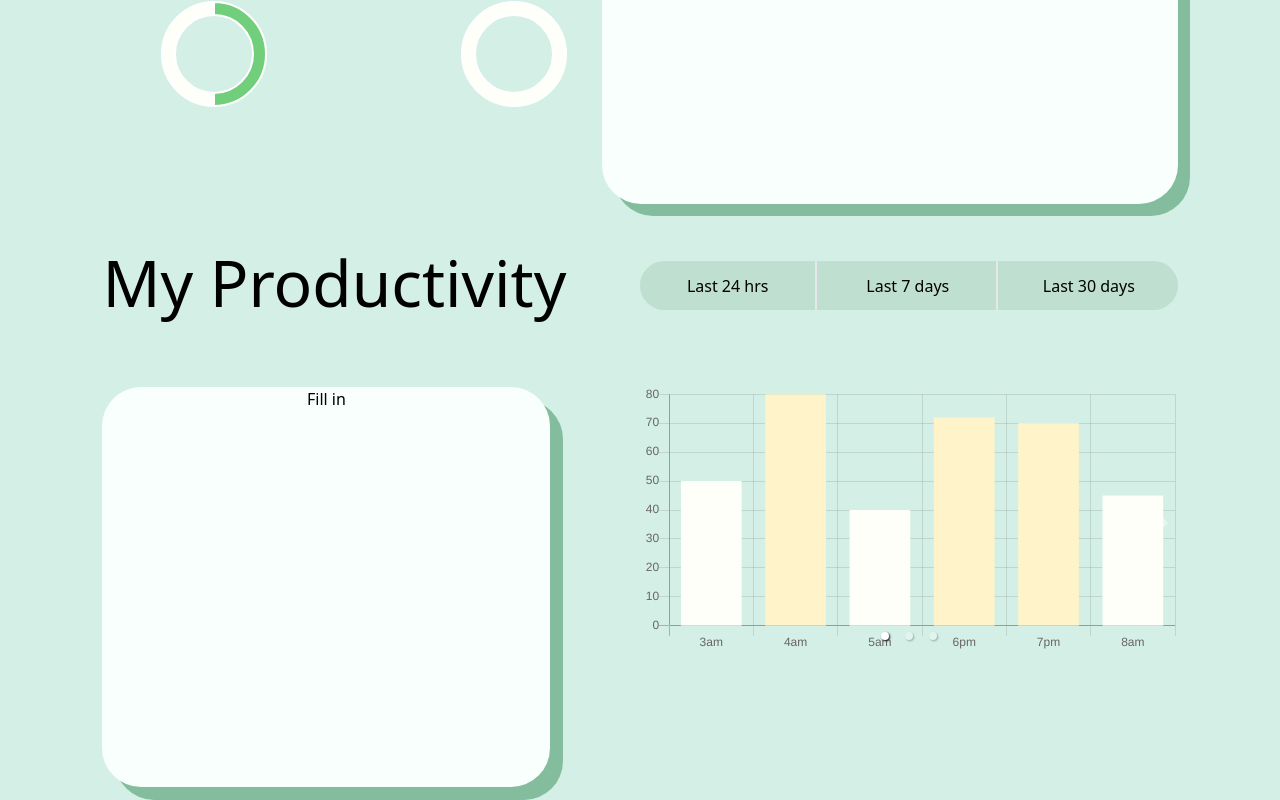
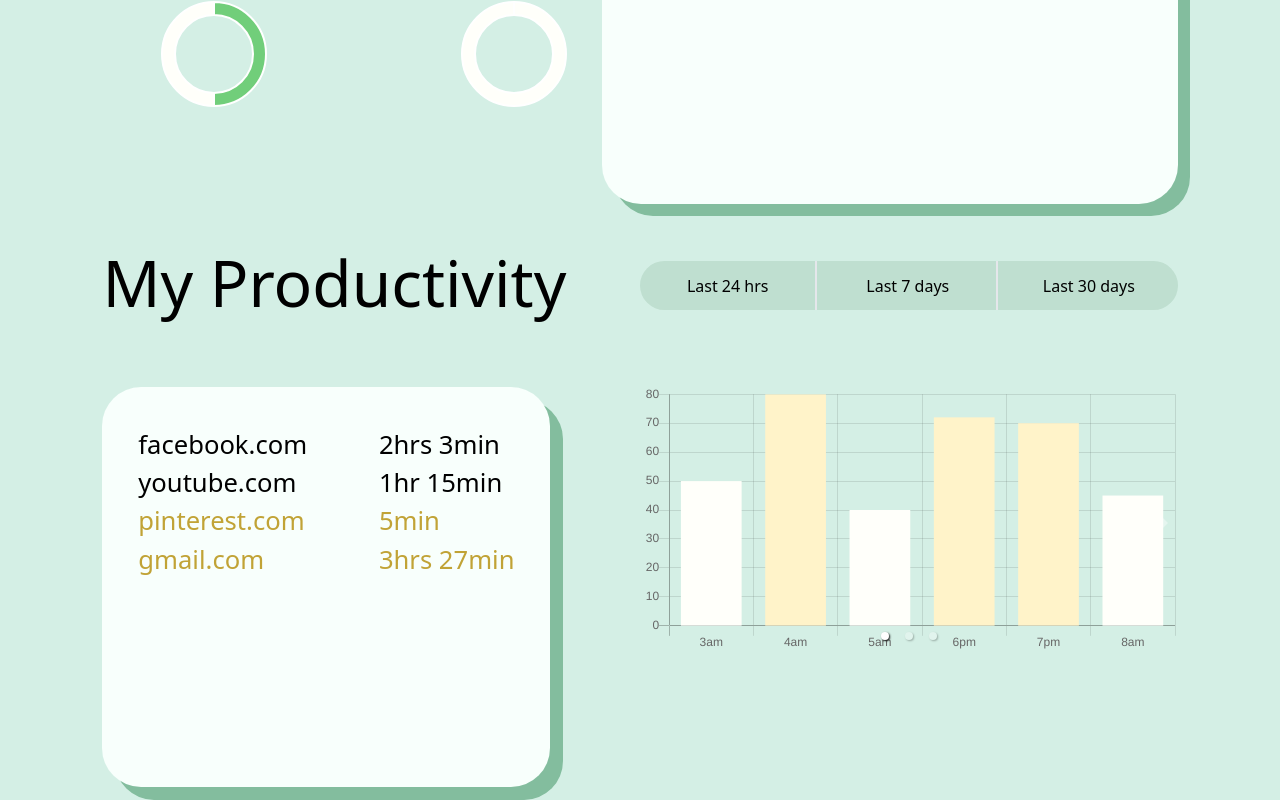
Before and after one commit to Carol217/hackdartmouth-vi, a React (Create React App) app in the folder web/: page / in a window 1280 px wide. Shown: the part 414-1214 px from the top of the page. Built offline with nearby package versions, Linux system fonts and the light colour scheme.

Commit message:
Filled in

```diff
--- a/web/src/analysis/Analysis.js
+++ b/web/src/analysis/Analysis.js
@@ -5,7 +5,8 @@ import { Carousel } from 'react-responsive-carousel';
 import './analysis.css';
 
 function Analysis() {
-    const BarContext = React.createContext({toggleOption: 0, chartInstance:null})
+    const BarContext = React.createContext({toggleOption: 0, chartInstance:null});
+
     return (
     <div id="productivity">
         <div className="Analysis">
@@ -20,7 +21,14 @@ function Analysis() {
             <div className="bottom">
                 <div className="box box2"></div>
                 <div className="box box1">
-                Fill in
+                    <div className="sites">
+                        facebook.com <br />youtube.com<br /><span className="emphasis">pinterest.com</span><br />
+                        <span className="emphasis">gmail.com</span>
+                    </div>
+                    <div className="times">
+                        2hrs 3min <br />1hr 15min<br /><span className="emphasis">5min</span><br />
+                        <span className="emphasis">3hrs 27min</span>
+                    </div>
                 </div>
                 <Carousel>
                     <div>
--- a/web/src/analysis/analysis.css
+++ b/web/src/analysis/analysis.css
@@ -1,7 +1,7 @@
 .Analysis {
     padding: 8vw;
     padding-top:3vw;
-    padding-bottom: 2vw;
+    padding-bottom: 6vw;
 }
 
 .Analysis h1 {
@@ -20,6 +20,10 @@
     width: 35%;
     position: absolute;
     left: 8vw;
+    display: flex;
+    justify-content: space-around;
+    padding-top: 3vw;
+    font-size: 2vw;
 }
 
 .button-container {
```
